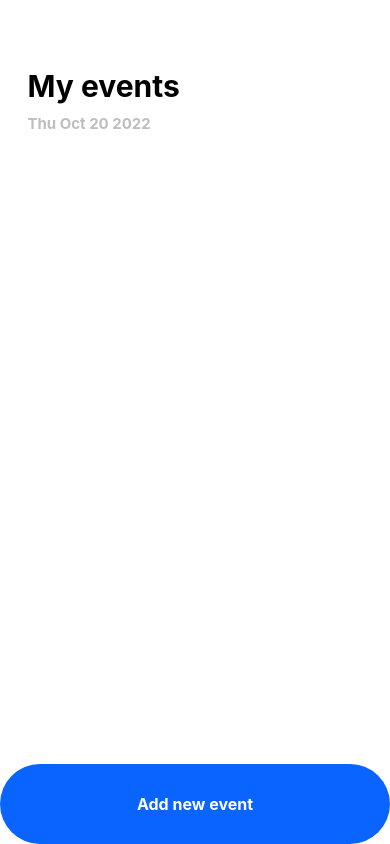
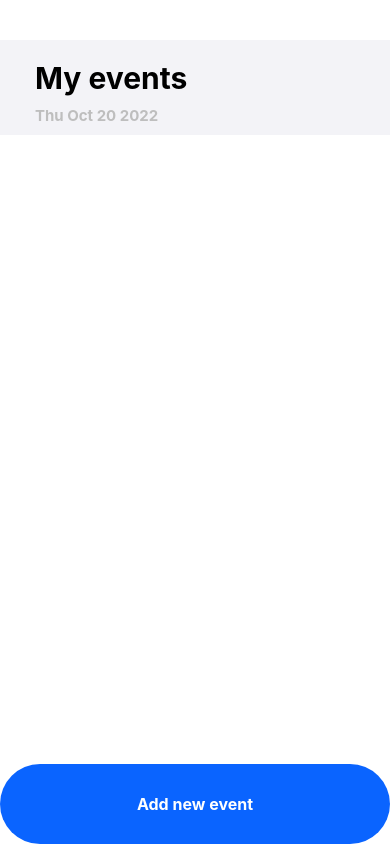
Before and after one commit to pedAraujo/countdown-app, a React Native app: screen / in a window 390 px wide. Built offline with nearby package versions, Linux system fonts and the light colour scheme.

Commit message:
added minor cosmethics

```diff
--- a/App.js
+++ b/App.js
@@ -41,12 +41,19 @@ export default function App() {
 		)
 	}
 
+	const ListHeader = () => {
+		return (
+			<View style={{ width: "100%", height: 100 }}>
+				<View style={styles.upTextView}>
+					<Text style={styles.upText}>My events</Text>
+					<Text style={styles.upDate}>{TODAY}</Text>
+				</View>
+			</View>
+		)
+	}
+
 	return (
 		<View style={styles.appContainer}>
-			<View style={styles.upTextView}>
-				<Text style={styles.upText}>My events</Text>
-				<Text style={styles.upDate}>{TODAY}</Text>
-			</View>
 			<FlatList
 				style={styles.listContainer}
 				data={events}
@@ -61,8 +68,9 @@ export default function App() {
 					)
 				}}
 				keyExtractor={(item, index) => item.id}
-				alwaysBounceHorizontal={false}
 				contentContainerStyle={styles.contentContainerStyle}
+				ListHeaderComponent={ListHeader}
+				stickyHeaderIndices={[0]}
 			/>
 			<View style={styles.addButtonContainer}>
 				<AddButton />
@@ -79,13 +87,14 @@ export default function App() {
 const styles = StyleSheet.create({
 	appContainer: {
 		flex: 1,
-		paddingTop: 10,
 		marginTop: 40,
 		alignItems: "center",
 	},
 	upTextView: {
-		width: "90%",
-		padding: 8,
+		width: 400,
+		padding: 10,
+		paddingLeft: 40,
+		backgroundColor: "rgba(242, 242, 247, 0.9)",
 	},
 	upText: {
 		fontWeight: "bold",
@@ -99,8 +108,6 @@ const styles = StyleSheet.create({
 		fontSize: 15,
 	},
 	listContainer: {
-		paddingTop: 20,
-		flex: 1,
 		width: "100%",
 	},
 	contentContainerStyle: {
```
